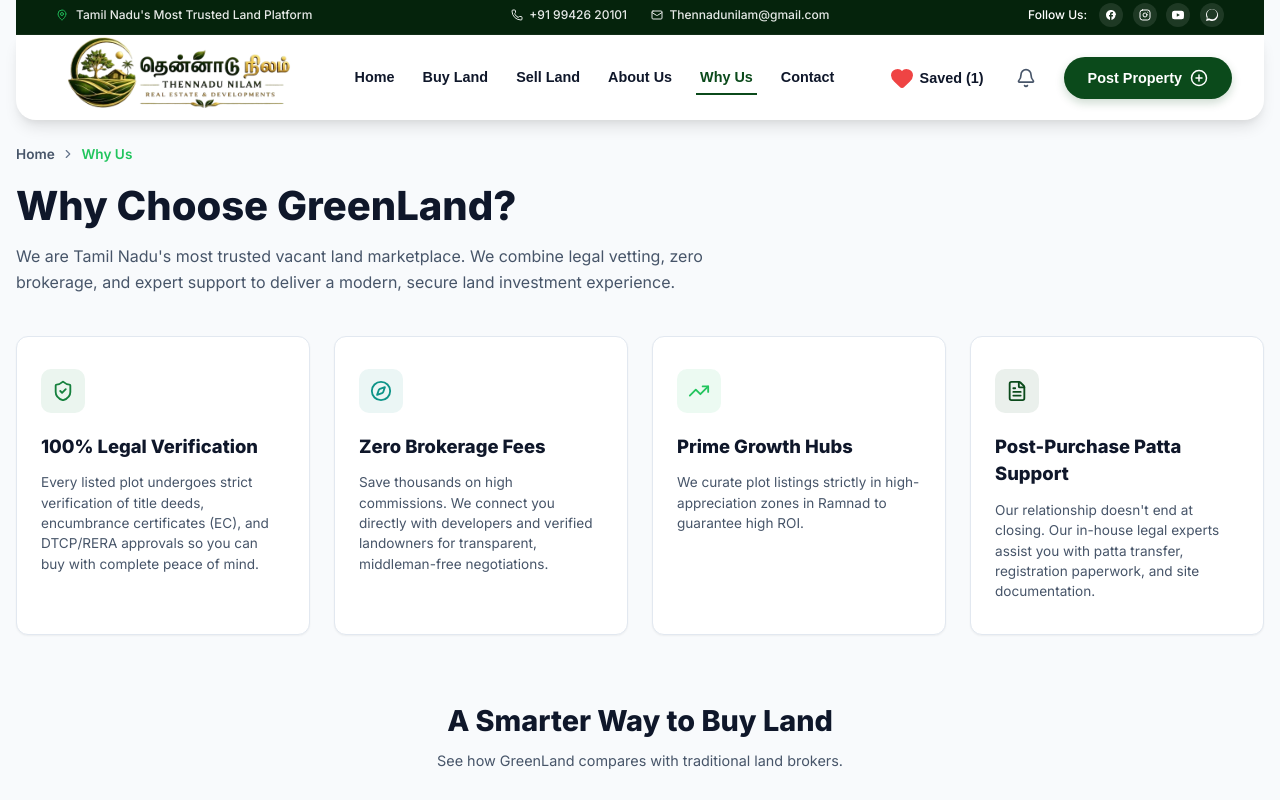
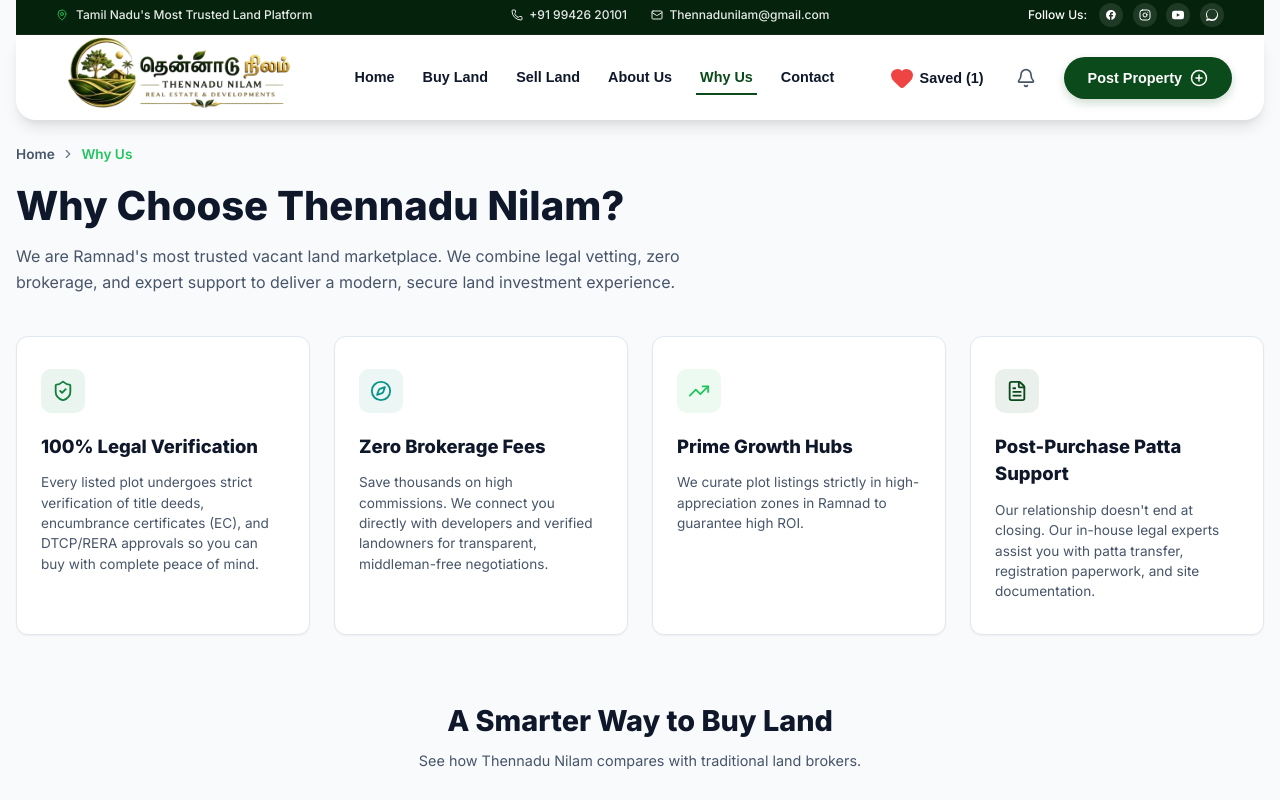
Before and after one commit to vinichn2026-rgb/greenland, a React (Vite) app: page / in a window 1280 px wide. Both pictures are taken after a click on the button "Why Us". Shown: the top 800 px of the page. Built offline with nearby package versions, Linux system fonts and the light colour scheme; no server answers.

Commit message:
feat: rebrand Why Choose page to Thennadu Nilam and localize focus to Ramnad

```diff
--- a/src/pages/WhyUs.jsx
+++ b/src/pages/WhyUs.jsx
@@ -76,10 +76,10 @@
           <span className="breadcrumb-link active">Why Us</span>
         </div>
         <h1 style={{ fontSize: '2.5rem', fontWeight: 800, color: '#0f172a', marginBottom: '0.5rem' }}>
-          Why Choose GreenLand?
+          Why Choose Thennadu Nilam?
         </h1>
         <p style={{ color: 'var(--text-grey)', fontSize: '1rem', maxWidth: '700px', lineHeight: '1.6' }}>
-          We are Tamil Nadu's most trusted vacant land marketplace. We combine legal vetting, zero brokerage, and expert support to deliver a modern, secure land investment experience.
+          We are Ramnad's most trusted vacant land marketplace. We combine legal vetting, zero brokerage, and expert support to deliver a modern, secure land investment experience.
         </p>
       </header>
 
@@ -106,7 +106,7 @@
             A Smarter Way to Buy Land
           </h2>
           <p style={{ color: 'var(--text-grey)', fontSize: '0.9rem' }}>
-            See how GreenLand compares with traditional land brokers.
+            See how Thennadu Nilam compares with traditional land brokers.
           </p>
         </div>
 
@@ -115,7 +115,7 @@
             <thead>
               <tr>
                 <th>Parameters</th>
-                <th className="highlight-col header-highlight">The GreenLand Platform</th>
+                <th className="highlight-col header-highlight">The Thennadu Nilam Platform</th>
                 <th>Traditional Brokers</th>
               </tr>
             </thead>
```
